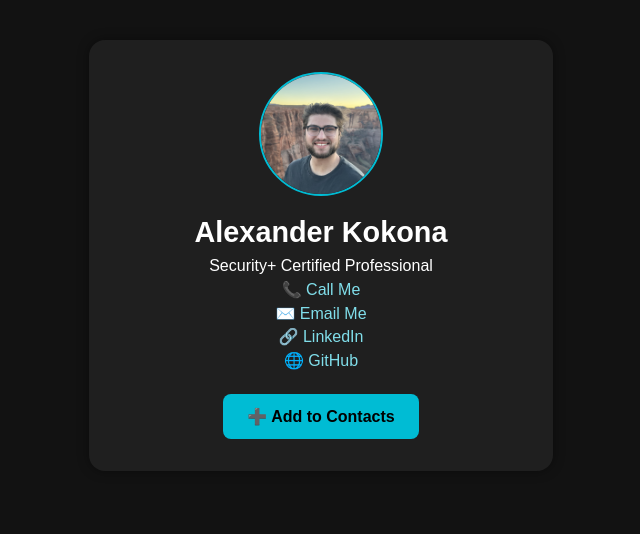
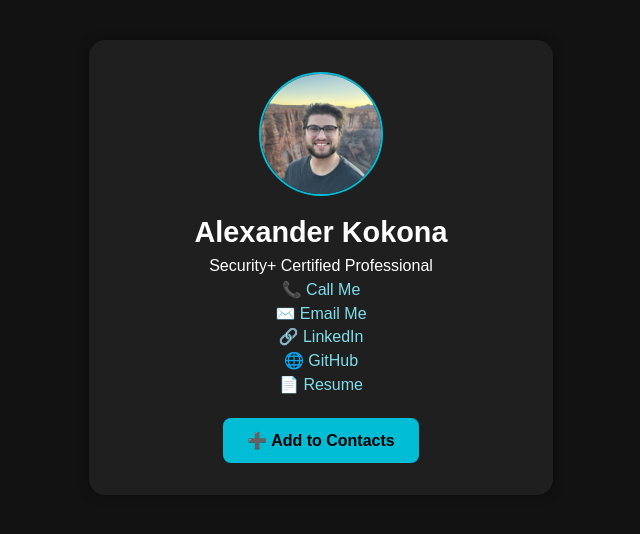
Before and after one commit to alexanderkokona/nfc-contact-cyber, a plain HTML site: page index.html in a window 1280 px wide. Shown: the whole page, without its empty margins (319-959 px from the left). Drawn offline with Linux system fonts and the light colour scheme.

Commit message:
Update index.html

```diff
--- a/index.html
+++ b/index.html
@@ -3,7 +3,7 @@
 <head>
     <meta charset="UTF-8" />
   <meta name="viewport" content="width=device-width, initial-scale=1.0"/>
-  <title>Trinkets+ Contact</title>
+  <title>Contact Page</title>
   <meta name="description" content="Contact Information for career">
   <meta name="author" content="Alexander Kokona">
   <link href="style.css" rel="stylesheet">
@@ -24,6 +24,7 @@
       <a href="mailto:alexanderkokona@gmail.com">✉️ Email Me</a>
       <a href="https://www.linkedin.com/in/alexander-kokona-850039303/" target="_blank">🔗 LinkedIn</a>
       <a href="https://github.com/alexanderkokona" target="_blank">🌐 GitHub</a>
+      <a href="https://alexanderkokona.github.io/resume/Alexander_Kokona_Resume.pdf" target="_blank">📄 Resume</a>
     </div>
     <a class="button" href="nfc-contact.vcf" download>➕ Add to Contacts</a>
   </div>
```
